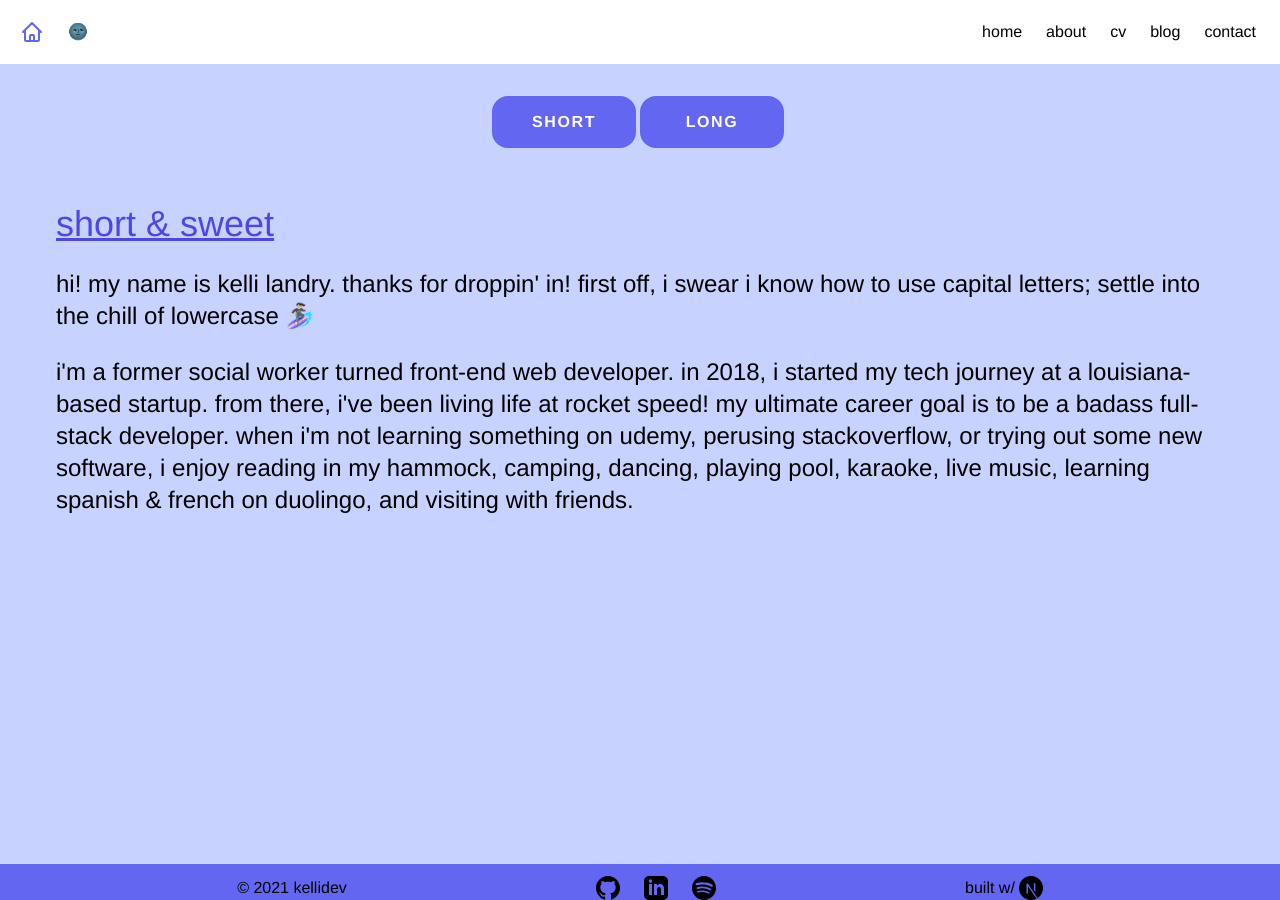
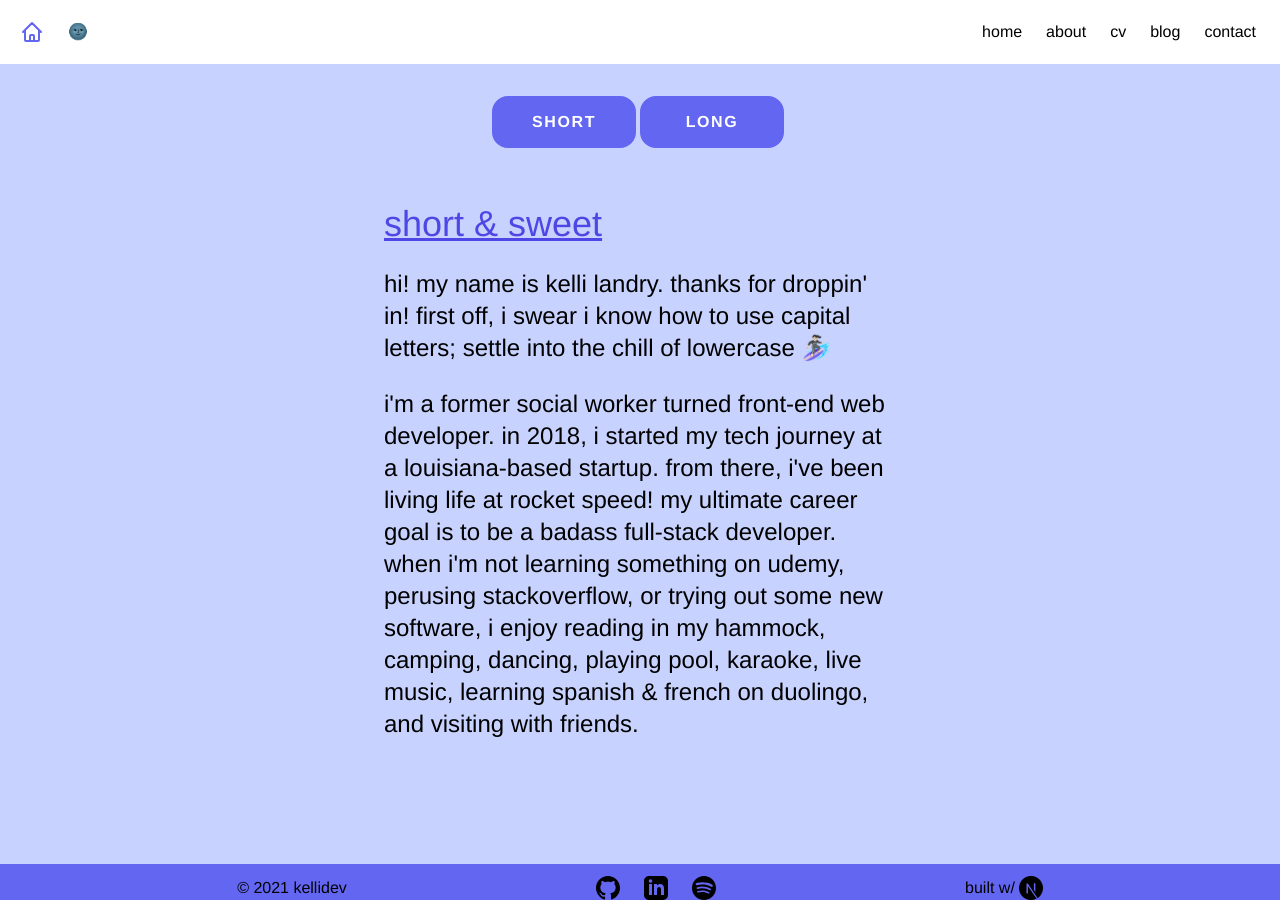
Before and after one commit to kel7774/kellidev, a Next.js app: page /about in a window 1280 px wide. Built offline with nearby package versions, Linux system fonts and the light colour scheme.

Commit message:
add padding to about section to match blog padding

```diff
--- a/pages/about/index.js
+++ b/pages/about/index.js
@@ -32,7 +32,7 @@ export default function About () {
         <button className='xs:mr-1 mt-8 mr-8 border-2 rounded-2xl p-3 w-36 border-indigo-500 dark:hover:border-indigo-800 bg-indigo-500 dark:bg-indigo-800 text-white font-bold uppercase tracking-widest hover:bg-indigo-300 dark:hover:bg-indigo-500 hover:text-gray-900 dark:hover:text-indigo-100' onClick={showLong}>long</button>
       </nav>
       {!hidden &&
-        <section className='text-left xs:px-14 xs:py-14 px-28 py-20'>
+        <section className='text-left xs:px-14 xs:py-14 px-28 py-20 xl:px-96 2xl:px-96 lg:px-72'>
           <article>
             <h1 className='text-4xl text-indigo-600 dark:text-indigo-200 underline mb-6 '>short & sweet</h1>
           <p className='text-2xl dark:text-indigo-50'>hi! my name is kelli landry. thanks for droppin&apos; in! first off, i swear i know how to use capital letters; settle into the chill of lowercase 🏄🏻‍♀️</p>
@@ -40,7 +40,7 @@ export default function About () {
           </article>
         </section>}
       {hidden &&
-        <section className='text-left px-28 py-20 xs:px-14 xs:py-14 text-2xl'>
+        <section className='text-left px-28 py-20 xs:px-14 xs:py-14 text-2xl xl:px-96 2xl:px-96 lg:px-72'>
           <article>
             <h1 className='text-4xl text-indigo-600 dark:text-indigo-200 underline mb-6'>long-winded</h1>
             <h3 className='text-2xl text-indigo-600 my-3 dark:text-indigo-200 font-semibold'>welcome in! where&apos;s your seatbelt?</h3>
```
